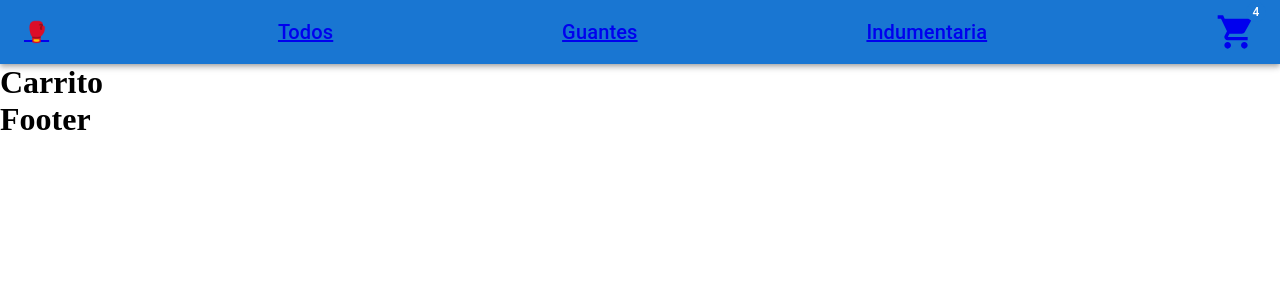
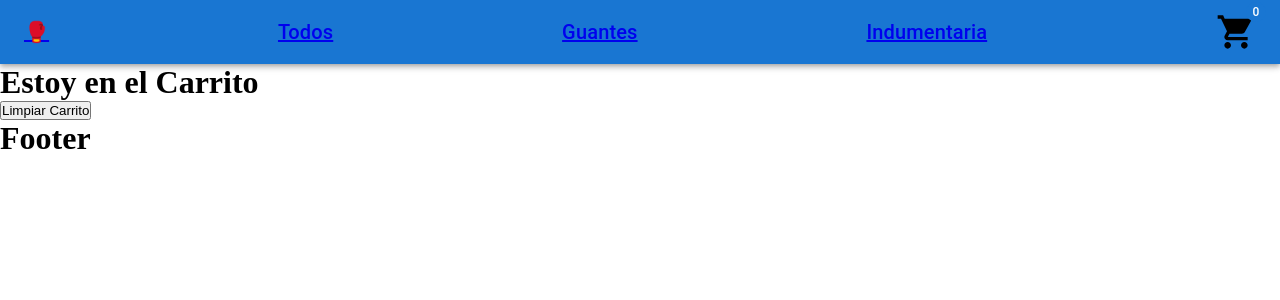
Before and after one commit to jacobmatias/boxeo_ecommerce, a React (Vite) app: page /cart in a window 1280 px wide. Shown: the top 300 px of the page. Built offline with nearby package versions, Linux system fonts and the light colour scheme.

Commit message:
utilizacion de context y trabajamos en el carrito

```diff
--- a/src/App.jsx
+++ b/src/App.jsx
@@ -1,10 +1,13 @@
 import { BrowserRouter } from "react-router-dom";
 import AppRouter from "./components/router/AppRouter";
+import CartContextComponent from "./context/CartContext";
 
 function App() {
   return (
     <BrowserRouter>
-      <AppRouter />
+      <CartContextComponent>
+        <AppRouter />
+      </CartContextComponent>
     </BrowserRouter>
   );
 }
--- a/src/components/common/cardWidget/CardWidget.jsx
+++ b/src/components/common/cardWidget/CardWidget.jsx
@@ -1,18 +1,26 @@
+import { Badge } from "@mui/material";
 import ShoppingCartIcon from "@mui/icons-material/ShoppingCart";
+
 import { Link } from "react-router-dom";
-import { Badge } from "@mui/material";
+import { useContext } from "react";
+import { CartContext } from "../../../context/CartContext";
 
 
-const CardWidget = () => {
+
+const CartWidget = () => {
+
+  const { cart } = useContext( CartContext )
+
+
   return (
-    <div>
-      <Link to={"/cart"}>
-      <Badge badgeContent={4} color="primary">
-        <ShoppingCartIcon color="main" sx={{fontSize: 40}}/>
-      </Badge>
+
+      <Link to="/cart" style={{color: "black"}}>
+        <Badge badgeContent={ cart.length } color="primary" showZero>
+          <ShoppingCartIcon color="main" sx={{ fontSize: 40 }} />
+        </Badge>
       </Link>
-    </div>
+
   );
 };
 
-export default CardWidget;
+export default CartWidget;
--- a/src/components/pages/cart/CartContainer.jsx
+++ b/src/components/pages/cart/CartContainer.jsx
@@ -1,9 +1,30 @@
+
+import { useContext } from "react"
+import { CartContext } from "../../../context/CartContext"
 
 
 const CartContainer = () => {
+
+  const {cart, clearCart,deleteById } = useContext(CartContext);
+
   return (
-    <h1>Carrito</h1>
-  )
+    <div>
+    <h1>Estoy en el Carrito</h1>
+
+    {cart.map((elemento) => {
+      return (
+      <div key={elemento.id}>
+        <h3>{elemento.title}</h3>
+        <h3>{elemento.price}</h3>
+        <h3>Cantidad : {elemento.quantity}</h3>
+        <button onClick={()=>deleteById(elemento.id)}>Eliminar</button>
+      </div>
+      );
+    })}
+
+    <button onClick={clearCart}>Limpiar Carrito</button>
+   </div>
+)
 }
 
 export default CartContainer
--- a/src/components/pages/itemDetail/ItemDetailContainer.jsx
+++ b/src/components/pages/itemDetail/ItemDetailContainer.jsx
@@ -1,19 +1,30 @@
+import { useContext, useEffect, useState } from "react";
+import ItemDetail from "./ItemDetail";
 import { products } from "../../../productsMock";
-import ItemDetail from "./ItemDetail";
-import { useEffect, useState } from "react";
-import { useParams } from "react-router-dom";
+import { useParams } from "react-router-dom"
+import { CartContext } from "../../../context/CartContext"
+
+
+
 const ItemDetailContainer = () => {
   const [product, setProduct] = useState({});
 
-  let {id} = useParams();
+  let {id} = useParams()
 
-  useEffect(() => {
-    let promise = new Promise((resolve, reject) => {
-      let productsSelected = products.find((product) => product.id === +id);
-      resolve(productsSelected);
-    });
-    promise.then((res) => setProduct(res)).catch((err) => console.log(err));
-  }, [id]);
+  const {addToCart} = useContext(CartContext)
+
+
+  useEffect(()=>{
+
+    let promesa = new Promise( (resolve, reject)=>{
+      let productSelected = products.find((product)=> product.id === +id)
+      resolve(productSelected)
+    })
+
+    promesa.then((res)=> setProduct(res) ).catch(err=>console.log(err))
+
+  }, [id])
+
 
   const agregarAlCarrito = (cantidad) => {
     let data = {
@@ -21,13 +32,10 @@ const ItemDetailContainer = () => {
       quantity: cantidad,
     };
 
-    console.log(data);
+    addToCart(data)
   };
-  return (
 
-      <ItemDetail product={product} agregarAlCarrito={agregarAlCarrito} />
-
-  );
+  return <ItemDetail product={product} agregarAlCarrito={agregarAlCarrito} />;
 };
 
 export default ItemDetailContainer;
--- /dev/null
+++ b/src/context/CartContext.jsx
@@ -0,0 +1,45 @@
+import { createContext, useState } from "react";
+
+export const CartContext = createContext();
+
+const CartContextComponent = ({ children }) => {
+  const [cart, setCart] = useState([]);
+
+  const addToCart = (product) => {
+    let existe = cart.some((elemento) => elemento.id === product.id);
+    if (existe) {
+      let newArr = cart.map((elemento) => {
+        if (product.id === elemento.id) {
+          return {
+            ...elemento,
+            quantity: product.quantity,
+          };
+        } else {
+          return elemento;
+        }
+      });
+
+      setCart(newArr);
+    } else {
+      setCart([...cart, product]);
+    }
+  };
+
+  const clearCart = () => {
+    setCart([]);
+  };
+  const deleteById = (id) => {
+    let newArr = cart.filter((elem) => elem.id !== id);
+    setCart(newArr);
+  };
+
+  let data = {
+    cart,
+    addToCart,
+    clearCart,
+    deleteById,
+  };
+  return <CartContext.Provider value={data}>{children}</CartContext.Provider>;
+};
+
+export default CartContextComponent;
```
